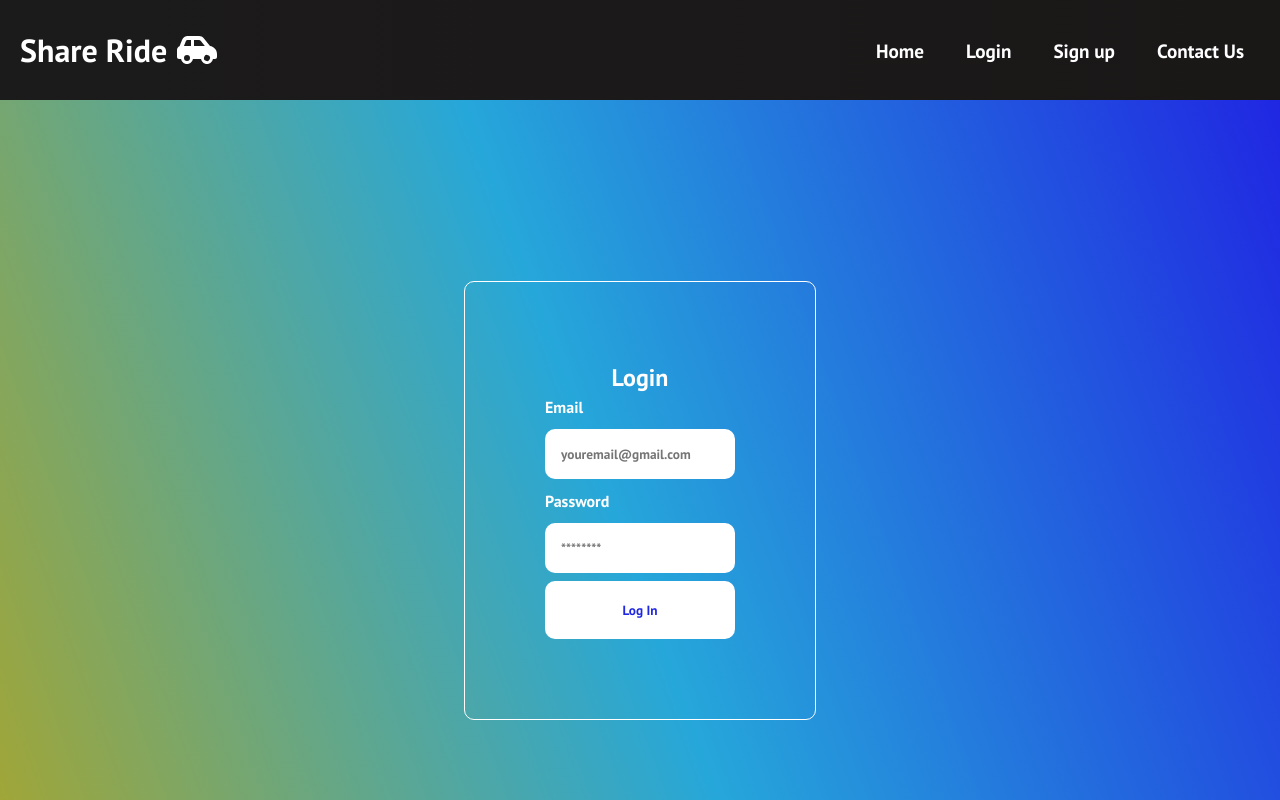
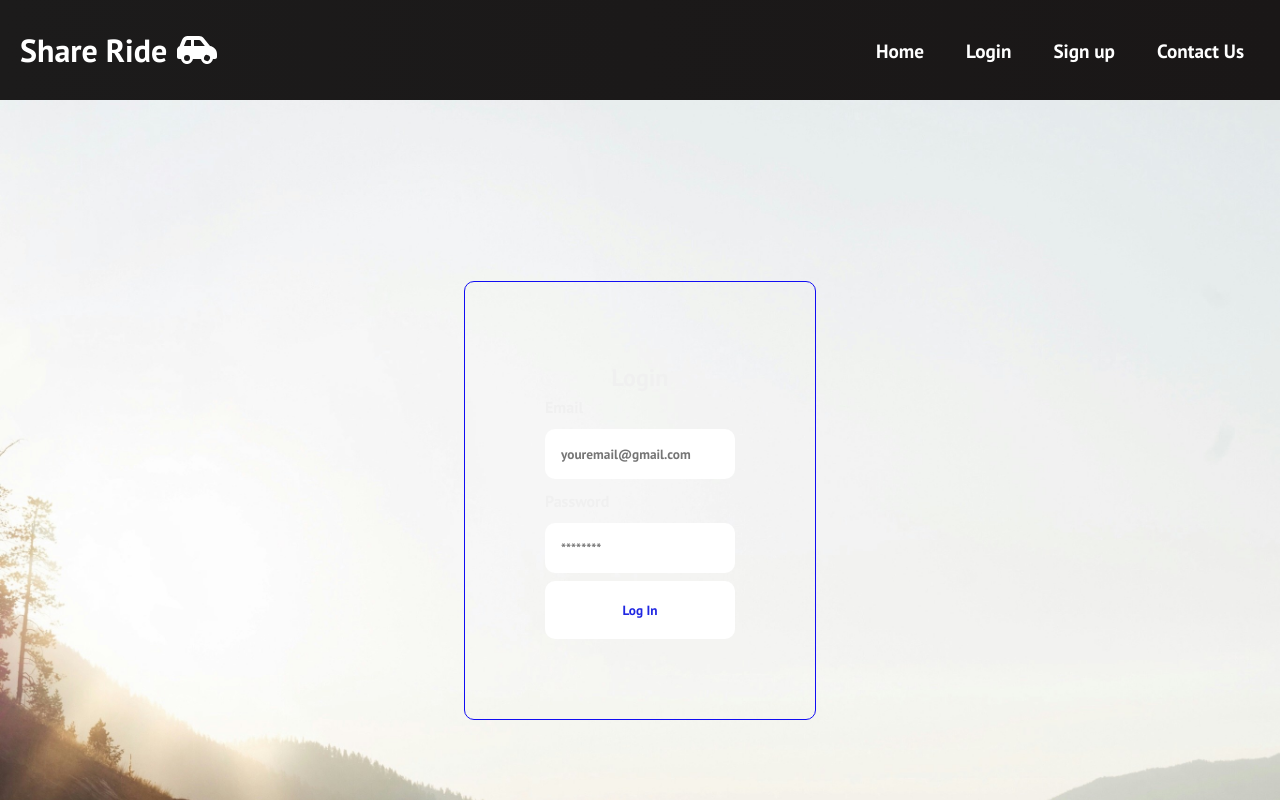
Before and after one commit to dianakius/Share-a-ride-app, a React (Create React App) app in the folder client/: page /login in a window 1280 px wide. Shown: the top 800 px of the page. Built offline with nearby package versions, Linux system fonts and the light colour scheme.

Commit message:
Background added

```diff
--- a/client/src/App.css
+++ b/client/src/App.css
@@ -3,6 +3,15 @@
   margin: 0;
   padding: 0;
   font-family: 'PT Sans', sans-serif;
+}
+
+body {
+  margin: 0;
+  padding: 0;
+  font-family: 'PT Sans', sans-serif;
+  background: url('/public/Background.jpg') no-repeat center center fixed;
+  background-size: cover;
+  color: rgb(240, 240, 240);
 }
 
 .App {
@@ -12,23 +21,21 @@
   min-height: 100vh;
   align-items: center;
   justify-content: center;
-  color:white;
-  background-image: linear-gradient(790deg, #a6a630, #26a7da 48%, #2027e2);
 }
+
 .auth-form-container, .login-form, .register-form {
   display: flex;
-    flex-direction:column;
+  flex-direction: column;
 }
 
 @media screen and (min-width: 600px) {
-  }
-  .auth-form-container{
+  .auth-form-container {
     padding: 5rem;
-    border: 1px solid white;
+    border: 1px solid rgb(17, 13, 243);
     border-radius: 10px;
     margin: 0.5rem;
   }
-
+}
 
 label {
   text-align: left;
@@ -38,7 +45,7 @@
 input {
   margin: 0.5rem 0;
   padding: 1rem;
-    border:none;
+  border: none;
   border-radius: 10px;
 }
 
@@ -48,12 +55,12 @@
   padding: 20px;
   border-radius: 10px;
   cursor: pointer;
-    color:#2027e2;
+  color: #2027e2;
 }
 
-  .link-btn{
+.link-btn {
   background: none;
-    color: white;
+  color: rgb(31, 16, 235);
   text-decoration: underline;
 }
 
@@ -62,14 +69,5 @@
   height: 90vh;
   align-items: center;
   justify-content: center;
-  font-size: 3rem;
+  font-size:
 }
-
-  /* {background-image: url("Background1.png");
-   min-height: 100vh;
-  min-width: 100vw;
-  background-attachment: fixed;
-  background-position: center;
-  background-repeat: no-repeat;
-  background-size: cover;
-  /* opacity: 0.65; */
--- a/client/src/components/HeroSection.css
+++ b/client/src/components/HeroSection.css
@@ -9,16 +9,6 @@
   padding-bottom: 40px; /* Add padding at the bottom */
 }
 
-.hero-container video {
-  position: absolute;
-  top: 50%;
-  left: 50%;
-  width: 100%;
-  height: 100%;
-  object-fit: cover;
-  transform: translate(-50%, -50%);
-  z-index: -1;
-}
 
 .hero-container h1 {
   color: #fff;
--- a/client/src/components/HeroSection.js
+++ b/client/src/components/HeroSection.js
@@ -12,8 +12,7 @@
 
   return (
     <div className='hero-container'>
-      <video src='/videos/video-1.mp4' autoPlay loop muted />
-      <h1>LET'S RIDE!</h1>
+            <h1>LET'S RIDE!</h1>
       <p>What are you waiting for?</p>
       <div className='hero-btns'>
         <Button
--- a/client/src/components/Search.css
+++ b/client/src/components/Search.css
@@ -41,5 +41,5 @@
 }
 
 .search-button:hover {
-  background-color: #1423f3;
+  background-color: #f36d14;
 }
```
Also changed, not shown: client/src/components/Login.js (+0 -80 lines), client/public/Background.jpg (added). Lines whose indentation alone changed are shown as unchanged.
